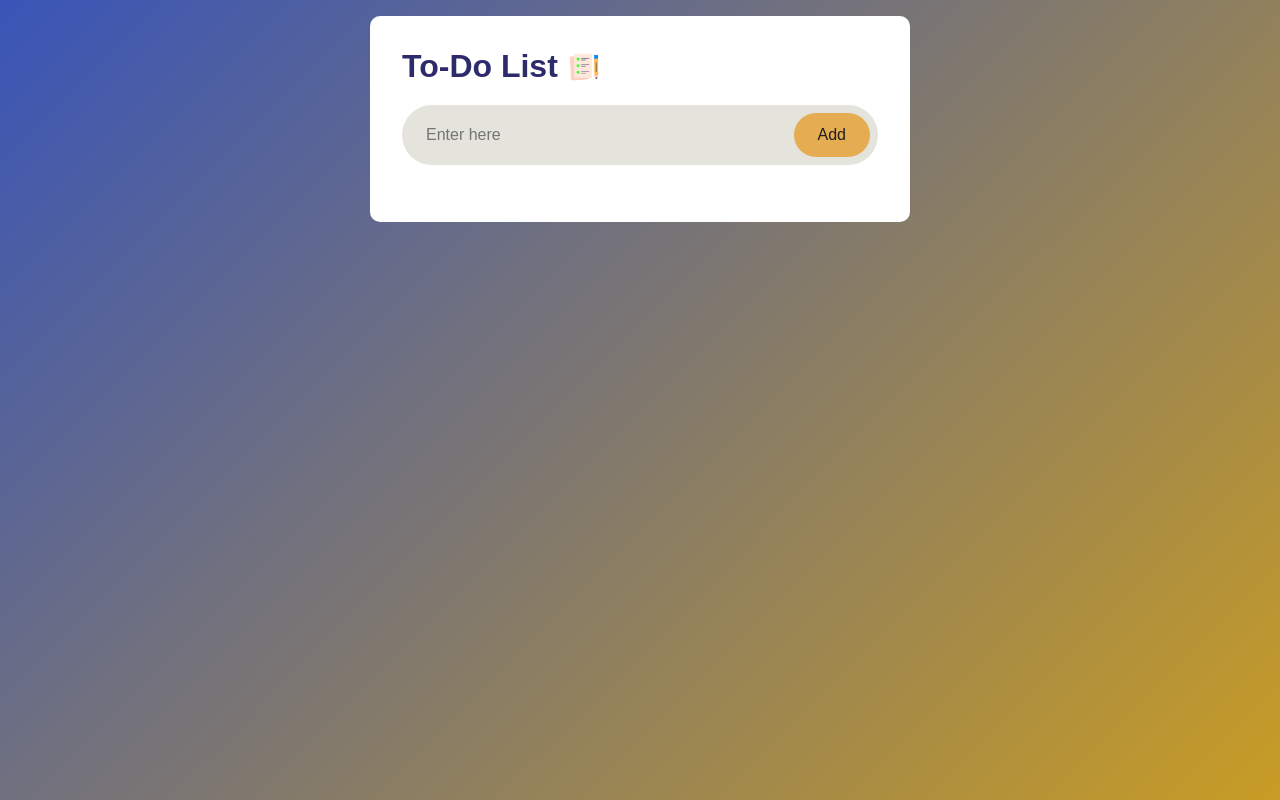
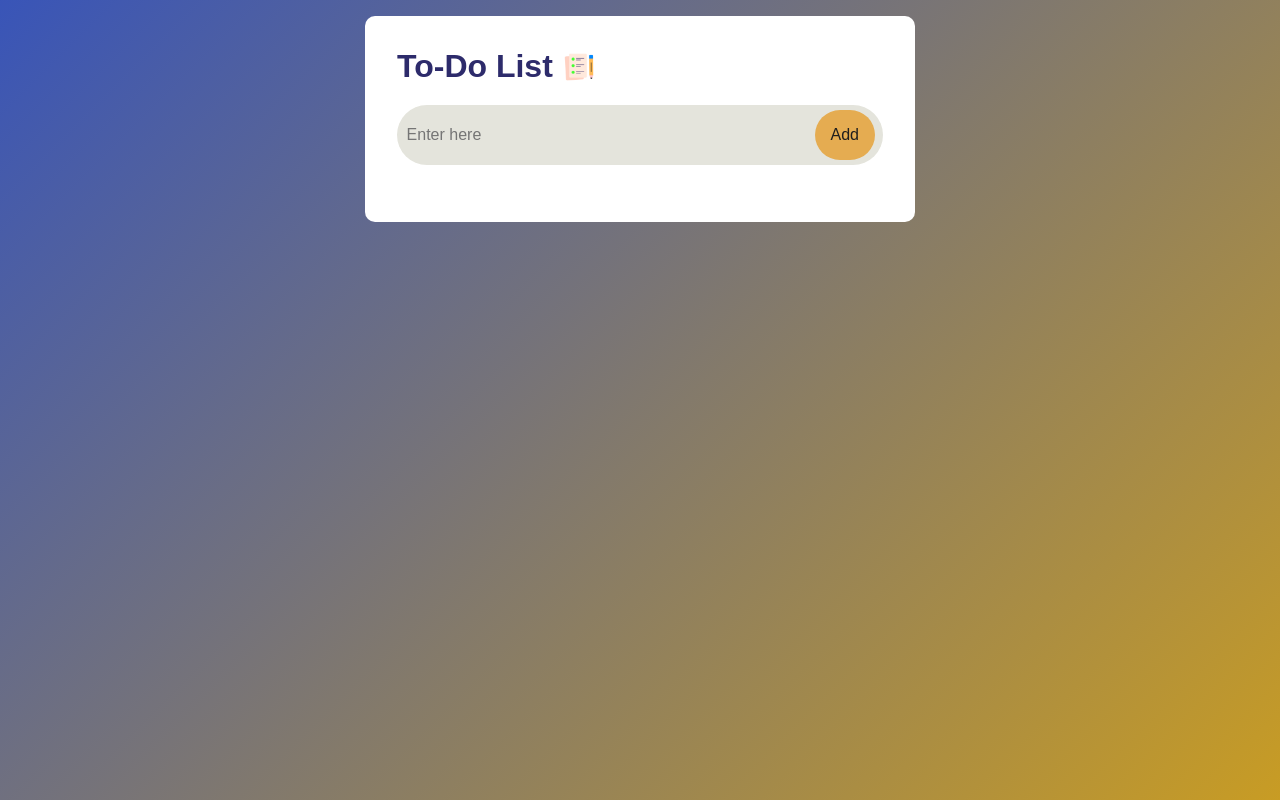
Before and after one commit to hudasudi/To-Do-List, a plain HTML site: page index.html in a window 1280 px wide. Drawn offline with Linux system fonts and the light colour scheme.

Commit message:
fixed some issues

```diff
--- a/styleAppList.css
+++ b/styleAppList.css
@@ -12,7 +12,7 @@
 }
 .to-do{
   width: 100%;
-  max-width: 540px;
+  max-width: 550px;
   margin: 0 auto;
   background: #fff;
  padding: clamp(1rem,3rem,2rem);
@@ -34,7 +34,7 @@ margin-bottom: 20px;
 .row{
 display: flex;
 align-items: center;
-padding: 0.5rem;
+padding:0.3rem 0.5rem;
 background-color: rgb(228, 228, 220);
 border-radius: 30px;
 margin-bottom: 25px;
@@ -46,20 +46,20 @@ flex: 1;
 border: 0;
 outline: 0;
 background: transparent;
-padding: 0.8rem 1rem;
-  font-size: 1rem;
+padding: 0.1rem ;
+font-size: 1rem;
 }
 
 button{
+  flex-shrink: 0;
   border: 0;
   outline: 0;
-  padding: clamp(0.6rem, 2vw, 0.8rem) clamp(1rem, 4vw, 1.5rem);
+  padding: 1rem 1rem;
   color: #1f1e1e;
   background: rgb(229, 172, 81);
   border-radius: 40px;
-   font-size: clamp(0.9rem, 2.5vw, 1rem);
+  font-size: 1rem;
   cursor: pointer;
-  white-space: nowrap;
 }
 
 ul li{
```
